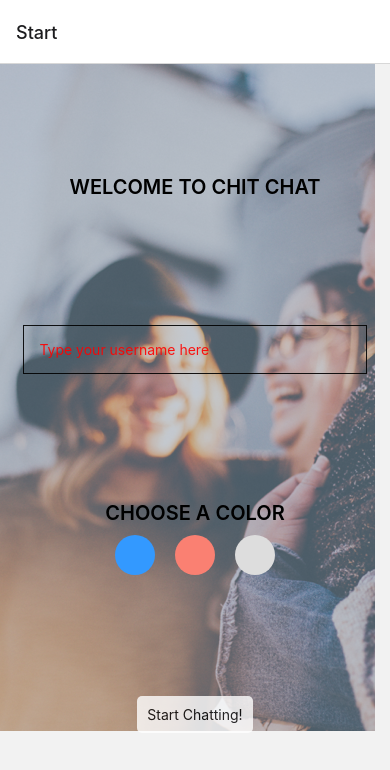
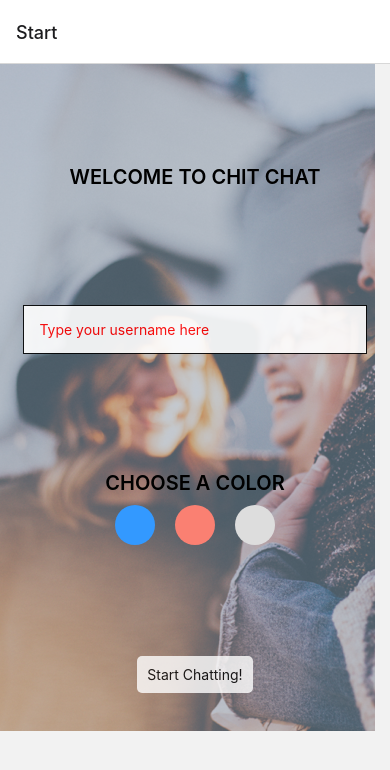
Before and after one commit to Carbon-42/chat-app, a React Native app: screen /Start in a window 390 px wide. Shown: the top 770 px of the page. Built offline with nearby package versions, Linux system fonts and the light colour scheme.

Commit message:
Update Start.js
-add keyboard dismiss function
-update styling
-add background to text input

```diff
--- a/components/Start.js
+++ b/components/Start.js
@@ -1,5 +1,5 @@
 import { useState } from 'react';
-import { StyleSheet, View, Text, Button, TextInput, ImageBackground, TouchableOpacity } from 'react-native';
+import { StyleSheet, View, Text, TextInput, ImageBackground, TouchableOpacity, KeyboardAvoidingView, Platform, Keyboard, TouchableWithoutFeedback } from 'react-native';
 
 const Start = ({ navigation }) => {
   const [name, setName] = useState();
@@ -12,10 +12,11 @@ const Start = ({ navigation }) => {
     grey: { backgroundColor: '#dddddd' },
   };
 
-  const { mint, blue, salmon, grey } = bgColors;
+  const { blue, salmon, grey } = bgColors;
 
   return (
     <View style={styles.container}>
+      <TouchableWithoutFeedback onPress={() => {Keyboard.dismiss()}}>
         <ImageBackground
           source={require('../assets/background.png')}
           resizeMode='cover'
@@ -33,26 +34,28 @@ const Start = ({ navigation }) => {
             <Text style={styles.base_text}>CHOOSE A COLOR</Text>
             <View style={styles.color_dots}>
               <TouchableOpacity
-              style={[styles.button, blue]}
+                style={[styles.button_color, blue]}
                 onPress={() => setColor('#3399ff')}
               />
               <TouchableOpacity
-              style={[styles.button, salmon]}
+                style={[styles.button_color, salmon]}
                 onPress={() => setColor('#fa8072')}
               />
               <TouchableOpacity
-              style={[styles.button, grey]}
+                style={[styles.button_color, grey]}
                 onPress={() => setColor('#dddddd')}
               />
             </View>
           </View>
           <TouchableOpacity
-          style={styles.start_button}
+            style={styles.button_start}
             onPress={() => navigation.navigate('Chat', {name: name, color: color})}
           >
             <Text>Start Chatting!</Text>
           </TouchableOpacity>
         </ImageBackground>
+      </TouchableWithoutFeedback>
+      {Platform.OS === "ios"?<KeyboardAvoidingView behavior="padding" />: null}
     </View>
  );
 }
@@ -77,13 +80,13 @@ const styles = StyleSheet.create({
     borderWidth: 1,
     marginTop: 15,
     marginBottom: 15,
-    opacity: 0.9
+    opacity: 0.9,
+    backgroundColor: 'white'
   },
-  button: {
+  button_color: {
     height: 40,
     width: 40,
     borderRadius: 20,
-    // alignItems: 'center',
     backgroundColor: '#DDDDDD',
     padding: 10,
     margin: 10,
@@ -91,11 +94,12 @@ const styles = StyleSheet.create({
   color_dots: {
     flexDirection: 'row',
   },
-  start_button: {
+  button_start: {
     backgroundColor: 'white',
     padding: 10,
     borderRadius: 5,
-    opacity: 0.8
+    opacity: 0.8,
+    marginBottom: 50
   }
 });
 
```
Lines whose indentation alone changed are shown as unchanged.
